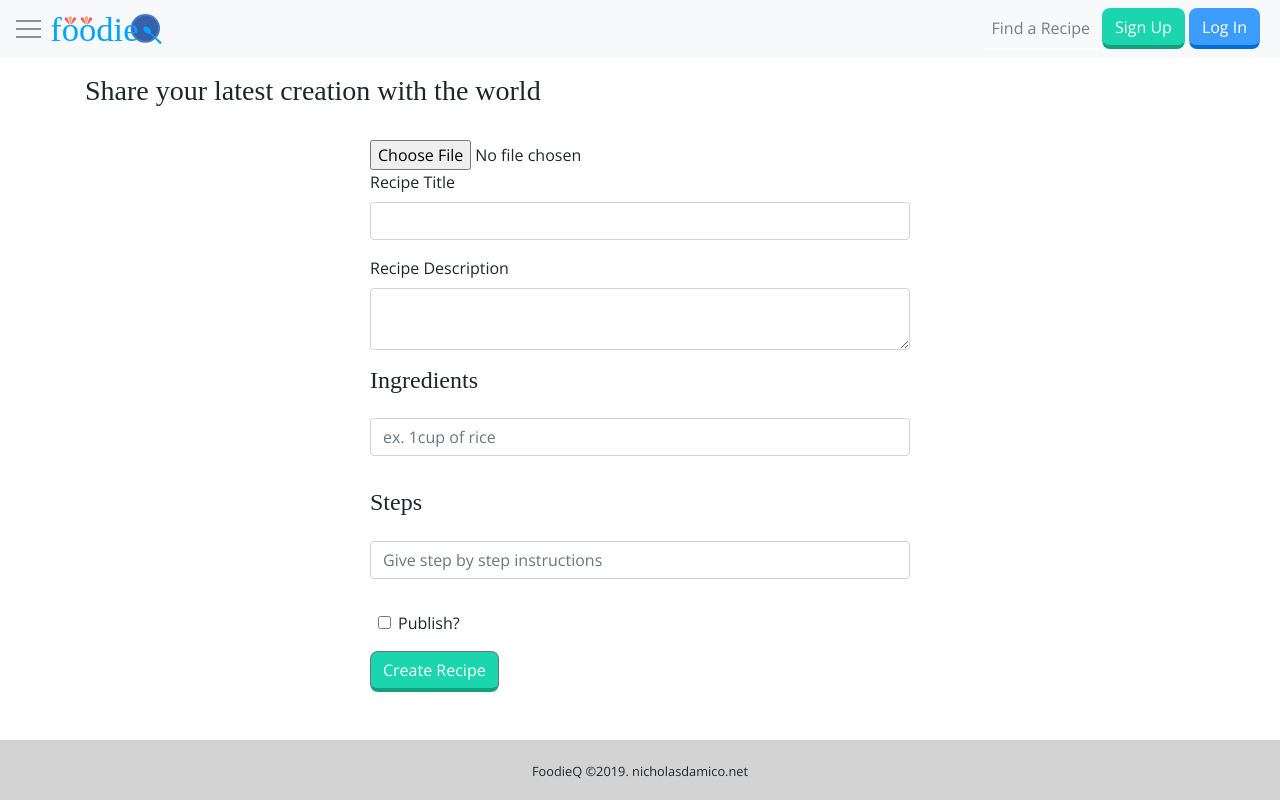
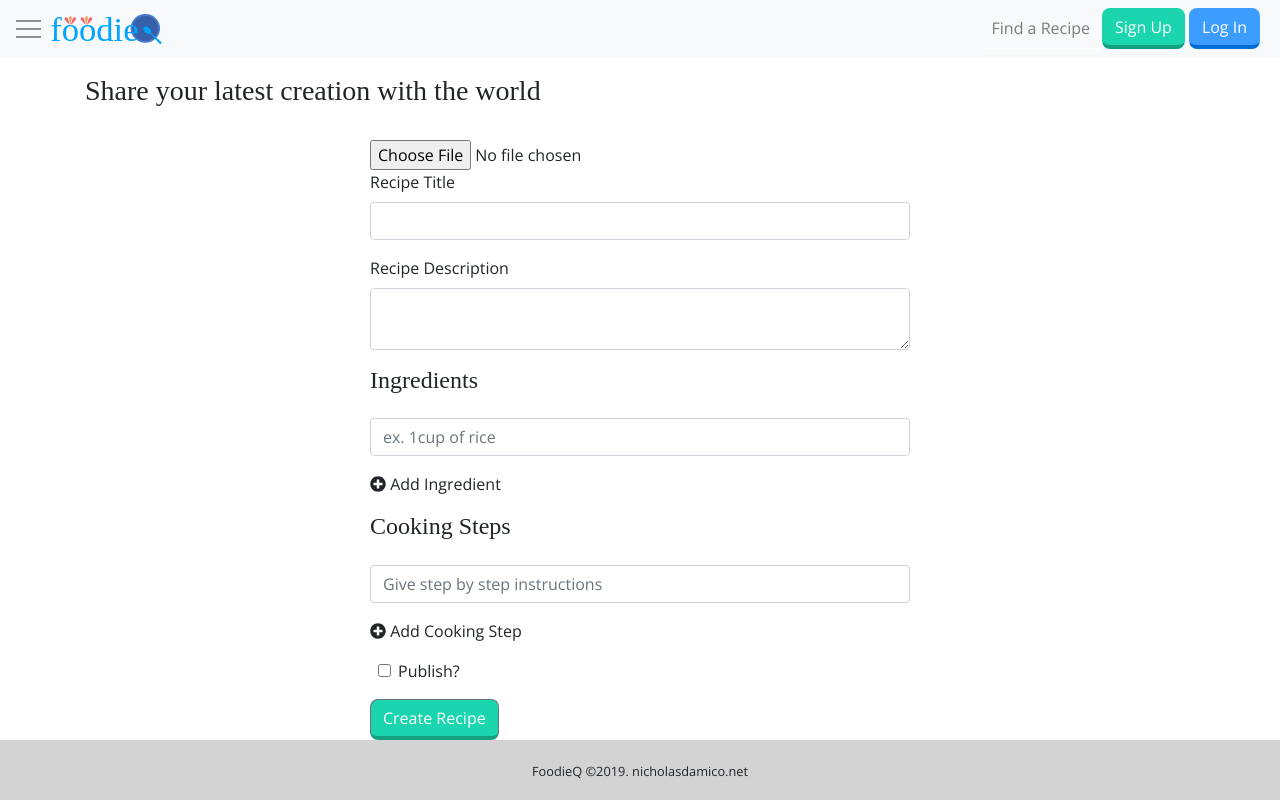
Before and after one commit to Nick-Damico/foodieQ-react, a React (Create React App) app: page /recipes/new in a window 1280 px wide. Built offline with nearby package versions, Linux system fonts and the light colour scheme; a web font is replaced by a local one.

Commit message:
Add FontAwesome icon 'plus-circle' added icon and text for creating additional 'steps' and 'ingredients' to recipe/new form. Functionality not implemented yet.

```diff
--- a/src/components/App.js
+++ b/src/components/App.js
@@ -17,9 +17,10 @@ import {
   faTimes,
   faUserCircle,
   faBook,
-  faUserCog
+  faUserCog,
+  faPlusCircle
 } from "@fortawesome/free-solid-svg-icons";
-library.add(faTimes, faUserCircle, faBook, faUserCog);
+library.add(faTimes, faUserCircle, faBook, faUserCog, faPlusCircle);
 
 class App extends Component {
   constructor(props) {
--- a/src/components/recipes/CreateRecipe.js
+++ b/src/components/recipes/CreateRecipe.js
@@ -1,6 +1,7 @@
 import React, { Component } from "react";
 import FieldFileInput from "../FieldFileInput";
 import { Field, reduxForm } from "redux-form";
+import { FontAwesomeIcon } from "@fortawesome/react-fontawesome";
 import {
   Form,
   FormGroup,
@@ -67,14 +68,16 @@ class CreateRecipe extends Component {
                   name="recipe[ingredients][0]"
                   placeholder="ex. 1cup of rice"
                 />
+                <FontAwesomeIcon icon="plus-circle" className="recipe-form__plus-sign"/> Add Ingredient
               </FormGroup>
               <FormGroup tag="fieldset">
-                <h4 className="leading-4 text-left mb-0">Steps</h4>
+                <h4 className="leading-4 text-left mb-0">Cooking Steps</h4>
                 <Field
                   component={this.renderTextInput}
                   name="recipe[steps][0]"
                   placeholder="Give step by step instructions"
                 />
+                <FontAwesomeIcon icon="plus-circle" className="recipe-form__plus-sign"/> Add Cooking Step
               </FormGroup>
               <Field
                 component={this.renderCheckboxInput}
```
